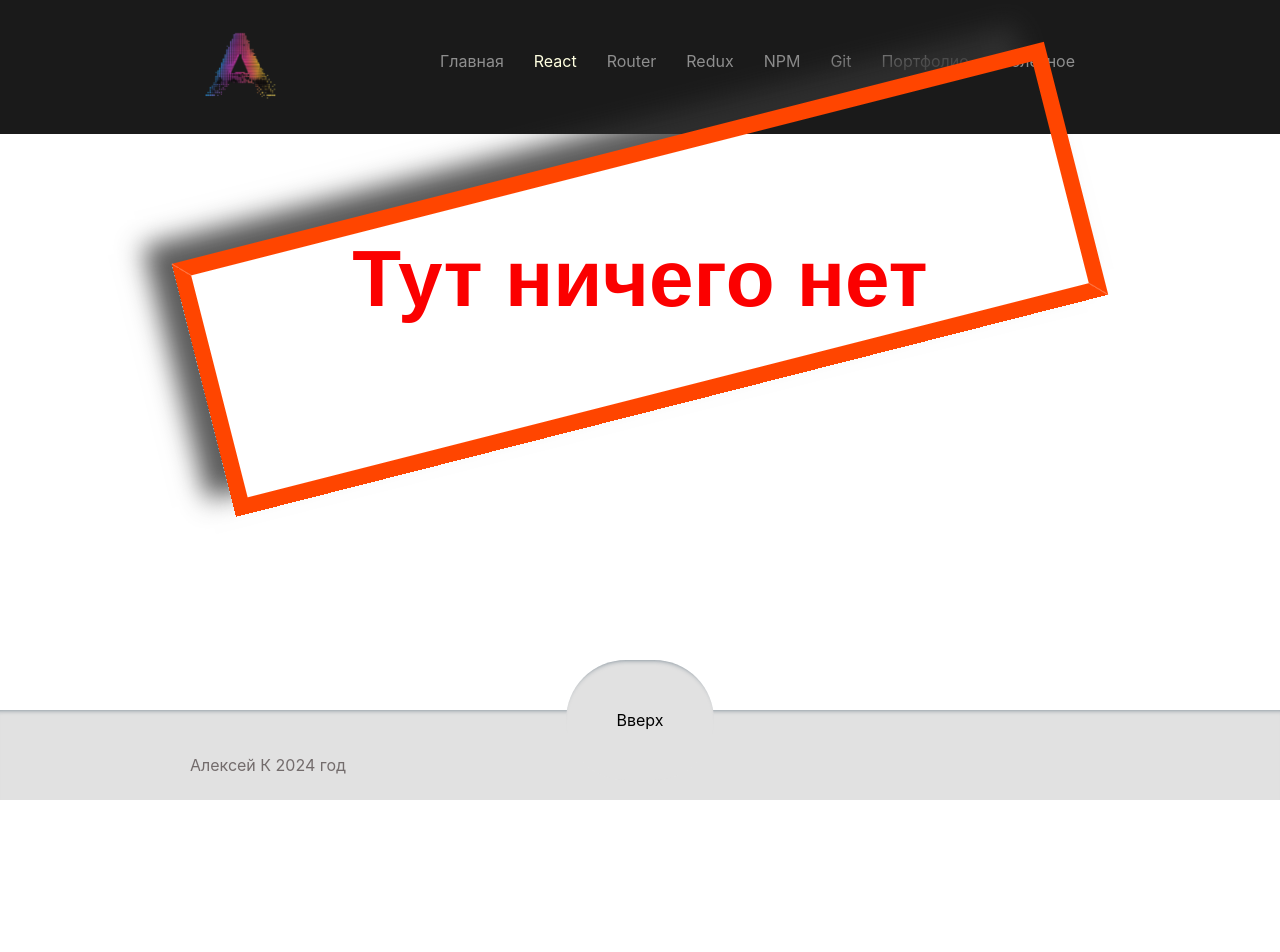
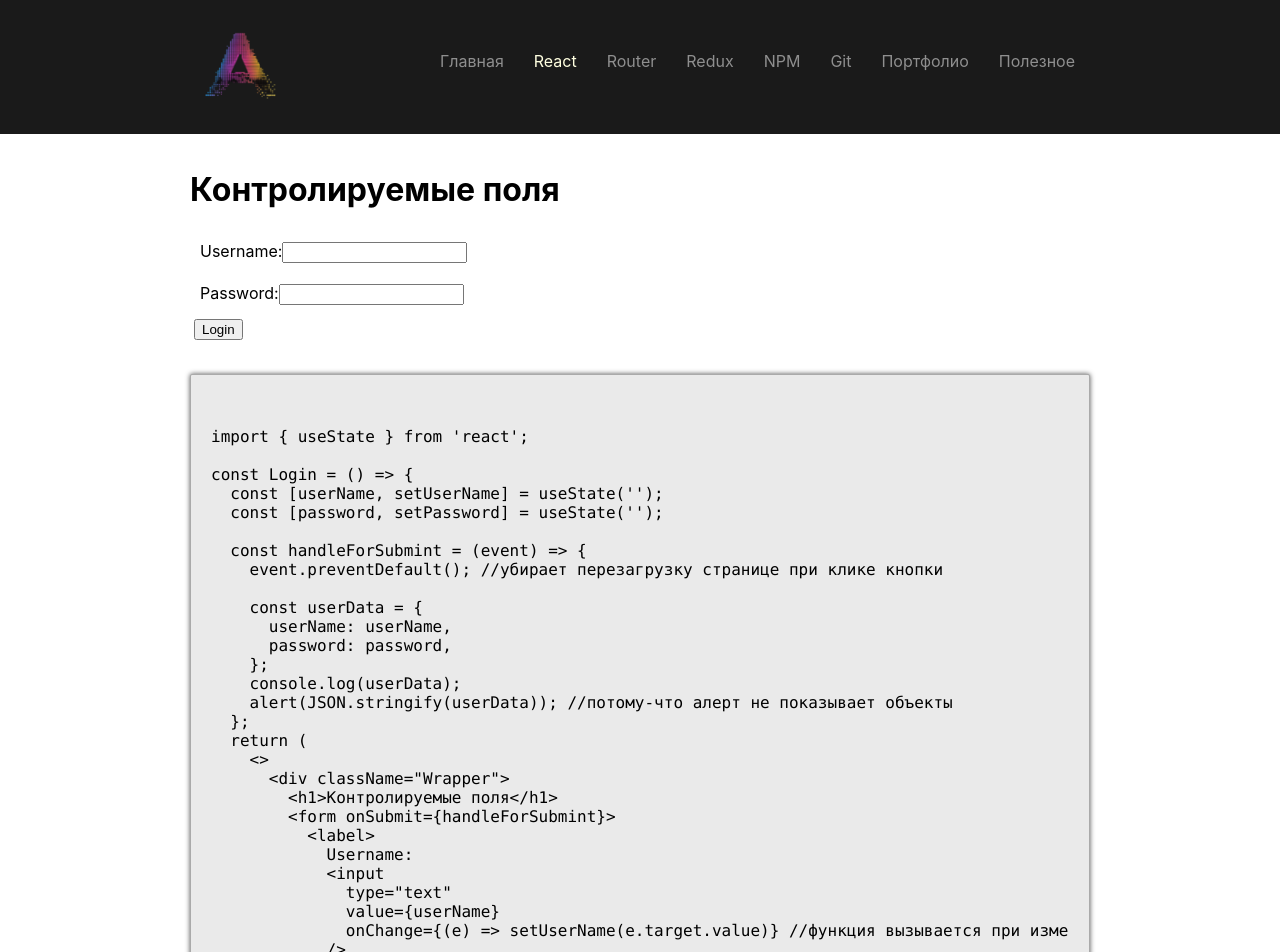
Before and after one commit to AlekseiKutukov/aleksei-k.ru, a React (Create React App) app: page /react/login in a window 1280 px wide. Shown: the top 952 px of the page. Before the commit the page ends 800 px from the top, so only its background shows below. Built offline with nearby package versions, Linux system fonts and the light colour scheme.

Commit message:
add page control pola

```diff
--- a/src/App.js
+++ b/src/App.js
@@ -21,6 +21,7 @@ import StateViaProps from './pageRouter/react/state-via-props/StateViaProps';
 import IterateOverAnArrayOfObjects from './pageRouter/react/iterate-over-an-array-of-objects/IterateOverAnArrayOfObjects';
 import LogicalAndOperator from './pageRouter/react/logical-and-operator/LogicalAndOperator';
 import Fragment from './pageRouter/react/react-fragment/Fragment';
+import Login from './pageRouter/react/control-pola/Login';
 
 function App() {
   return (
@@ -43,6 +44,7 @@ function App() {
               element={<LogicalAndOperator />}
             />
             <Route path="react/fragment" element={<Fragment />} />
+            <Route path="react/login" element={<Login />} />
             <Route path="router" element={<RouterT />} />
             <Route path="redux" element={<ReduxT />} />
             <Route path="npm" element={<Npm />} />
--- a/src/pageRouter/react/ReactT.jsx
+++ b/src/pageRouter/react/ReactT.jsx
@@ -36,6 +36,11 @@ const ReactT = () => {
             Реакт фрагмент
           </div>
         </Link>
+        <Link to="./login">
+          <div className="cards__example__code" title="Посмотреть пример">
+            Контролируемые поля
+          </div>
+        </Link>
       </div>
     </>
   );
--- /dev/null
+++ b/src/pageRouter/react/control-pola/Login.jsx
@@ -0,0 +1,98 @@
+import { useState } from 'react';
+
+const Login = () => {
+  const [userName, setUserName] = useState('');
+  const [password, setPassword] = useState('');
+
+  const handleForSubmint = (event) => {
+    event.preventDefault(); //убирает перезагрузку странице при клике кнопки
+
+    const userData = {
+      userName: userName,
+      password: password,
+    };
+    console.log(userData);
+    alert(JSON.stringify(userData)); //потому-что алерт не показывает объекты
+  };
+  return (
+    <>
+      <div className="Wrapper">
+        <h1>Контролируемые поля</h1>
+        <form onSubmit={handleForSubmint}>
+          <label>
+            Username:
+            <input
+              type="text"
+              value={userName}
+              onChange={(e) => setUserName(e.target.value)} //функция вызывается при изменение поля
+            />
+          </label>
+          <label>
+            Password:
+            <input
+              type="password"
+              value={password}
+              onChange={(e) => setPassword(e.target.value)}
+            />
+          </label>
+          <button type="submit">Login</button>
+        </form>
+      </div>
+      <div className="body_article">
+        <pre>
+          <code>
+            {`
+import { useState } from 'react';
+
+const Login = () => {
+  const [userName, setUserName] = useState('');
+  const [password, setPassword] = useState('');
+
+  const handleForSubmint = (event) => {
+    event.preventDefault(); //убирает перезагрузку странице при клике кнопки
+
+    const userData = {
+      userName: userName,
+      password: password,
+    };
+    console.log(userData);
+    alert(JSON.stringify(userData)); //потому-что алерт не показывает объекты
+  };
+  return (
+    <>
+      <div className="Wrapper">
+        <h1>Контролируемые поля</h1>
+        <form onSubmit={handleForSubmint}>
+          <label>
+            Username:
+            <input
+              type="text"
+              value={userName}
+              onChange={(e) => setUserName(e.target.value)} //функция вызывается при изменение поля
+            />
+          </label>
+          <label>
+            Password:
+            <input
+              type="password"
+              value={password}
+              onChange={(e) => setPassword(e.target.value)}
+            />
+          </label>
+          <button type="submit">Login</button>
+        </form>
+      </div>
+    </>
+  );
+};
+
+export default Login;
+`}
+          </code>
+        </pre>
+      </div>
+    </>
+  );
+};
+
+export default Login;
--- a/src/style/react.css
+++ b/src/style/react.css
@@ -91,3 +91,8 @@ pre {
   border-radius: 3px;
   box-shadow: 0 0 3px #1a1a1a;
 }
+
+label {
+  display: block;
+  padding: 10px;
+}
--- a/src/style/style.css
+++ b/src/style/style.css
@@ -41,7 +41,6 @@ nav a:hover {
 .content {
   max-width: 900px;
   margin: 0 auto;
-  line-height: 1.3em;
   padding: 15px 15px 70px 15px;
 }
 
```
